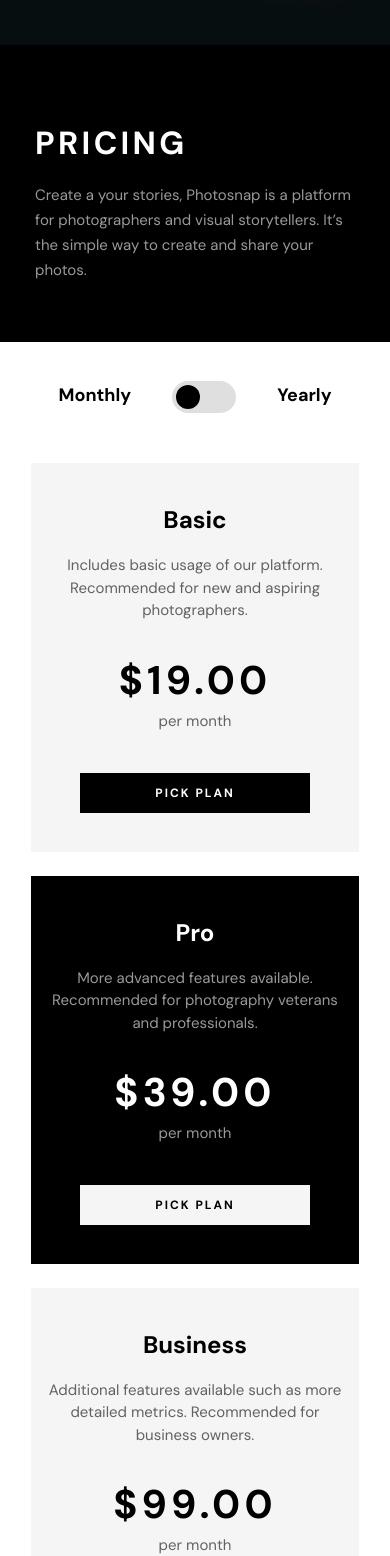
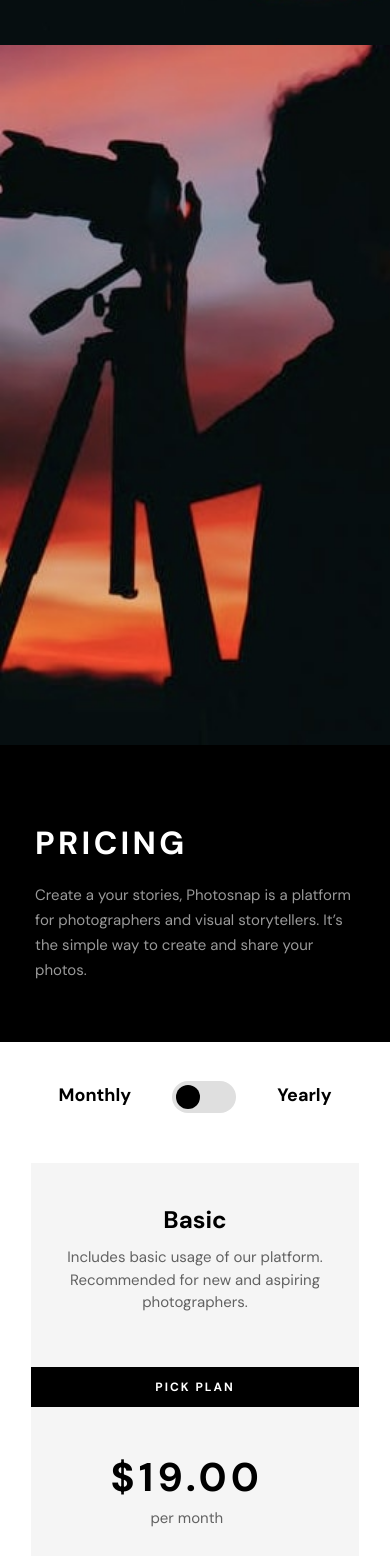
Before and after one commit to abir045/photosnap, a React (Create React App) app: page /pricing in a window 390 px wide. Shown: the part 317-1873 px from the top of the page. Built offline with nearby package versions, Linux system fonts and the light colour scheme.

Commit message:
updated tablet layout pricing page subscription component

```diff
--- a/src/pages/Pricing.js
+++ b/src/pages/Pricing.js
@@ -15,9 +15,10 @@ const Pricing = () => {
 
   return (
     <div>
-      <div className="flex flex-col bg-black">
-        <img src={banner.imgMb} />
-        <div className="flex flex-col my-[15%] mx-[9%]">
+      <div className="flex flex-col bg-black md:flex-row-reverse">
+        <img className="flex md:hidden" src={banner.imgMb} />
+        <img className="md:w-[30%]" src={banner.imgTab} />
+        <div className="flex flex-col my-[15%] mx-[9%] md:w-[70%]">
           <h1 className="text-[32px] my-[5%] text-white uppercase font-bold tracking-[3.33px]">
             {banner.title}
           </h1>
@@ -36,18 +37,33 @@ const Pricing = () => {
 
       <div className="flex flex-col">
         {subscriptions.map((item, id) => (
+          <>
             <div
               style={{
                 backgroundColor: id % 2 !== 0 ? "black" : "#f5f5f5",
                 color: id % 2 !== 0 ? "white" : "black",
               }}
-            className="flex flex-col space-y-2 my-[3%] py-[10%] text-center bg-[#f5f5f5] mx-[8%]"
+              className="flex flex-col space-y-2 my-[3%] py-[10%]  md:pt-9 md:pb-4 text-center bg-[#f5f5f5] mx-[8%] md:flex-row"
             >
-            <h1 className="text-[24px]  font-bold pb-2">{item.title}</h1>
-            <p className="text-[15px] mx-[5%] pb-5 opacity-60">
+              <div className="flex flex-col ">
+                <h1 className="text-[24px]  font-bold pb-2 md:text-left md:mx-[8%]">
+                  {item.title}
+                </h1>
+                <p className="text-[15px] mx-[5%] pb-5 opacity-60 md:text-left md:mx-[8%] md:pb-0 md:w-[55%]">
                   {item.description}
                 </p>
-            <div className="flex flex-col pb-[10%]">
+                <button
+                  style={{
+                    backgroundColor: id % 2 !== 0 ? "#f5f5f5" : "black",
+                    color: id % 2 !== 0 ? "black" : "white",
+                  }}
+                  className="flex text-white bg-black uppercase text-xs tracking-[2px] font-bold justify-center my-[10%] py-3 md:my-[7%] md:mx-[8%] md:w-[278px]"
+                >
+                  {item.button}
+                </button>
+              </div>
+
+              <div className="flex flex-col pb-[10%] mr-[5%]">
                 <span className="text-[40px]  uppercase tracking-[4.16px] font-bold">
                   {item.pricePerMonth}
                 </span>
@@ -61,11 +77,21 @@ const Pricing = () => {
                   backgroundColor: id % 2 !== 0 ? "#f5f5f5" : "black",
                   color: id % 2 !== 0 ? "black" : "white",
                 }}
-              className="flex text-white bg-black uppercase text-xs tracking-[2px] font-bold justify-center my-[10%] py-3  mx-[15%]"
+                className="flex text-white bg-black uppercase text-xs tracking-[2px] font-bold justify-center my-[10%] py-3 md:hidden mx-[15%]"
               >
                 {item.button}
               </button>
             </div>
+
+            {/* <div className="hidden md:flex md:flex-col">
+              <span className="text-[40px]  uppercase tracking-[4.16px] font-bold">
+                {item.pricePerMonth}
+              </span>
+              <p className="flex justify-center  text-[15px] opacity-60">
+                per month
+              </p>
+            </div> */}
+          </>
         ))}
       </div>
 
```
Lines whose indentation alone changed are shown as unchanged.
